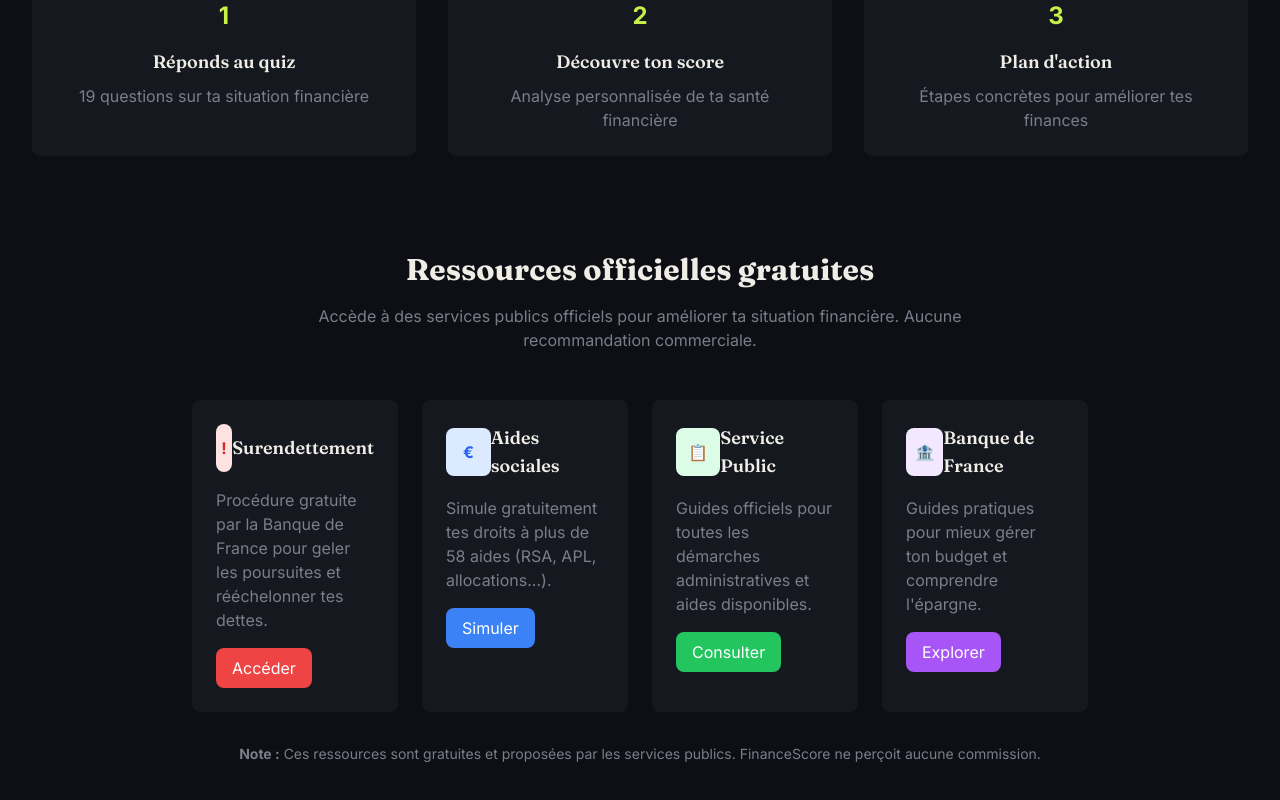
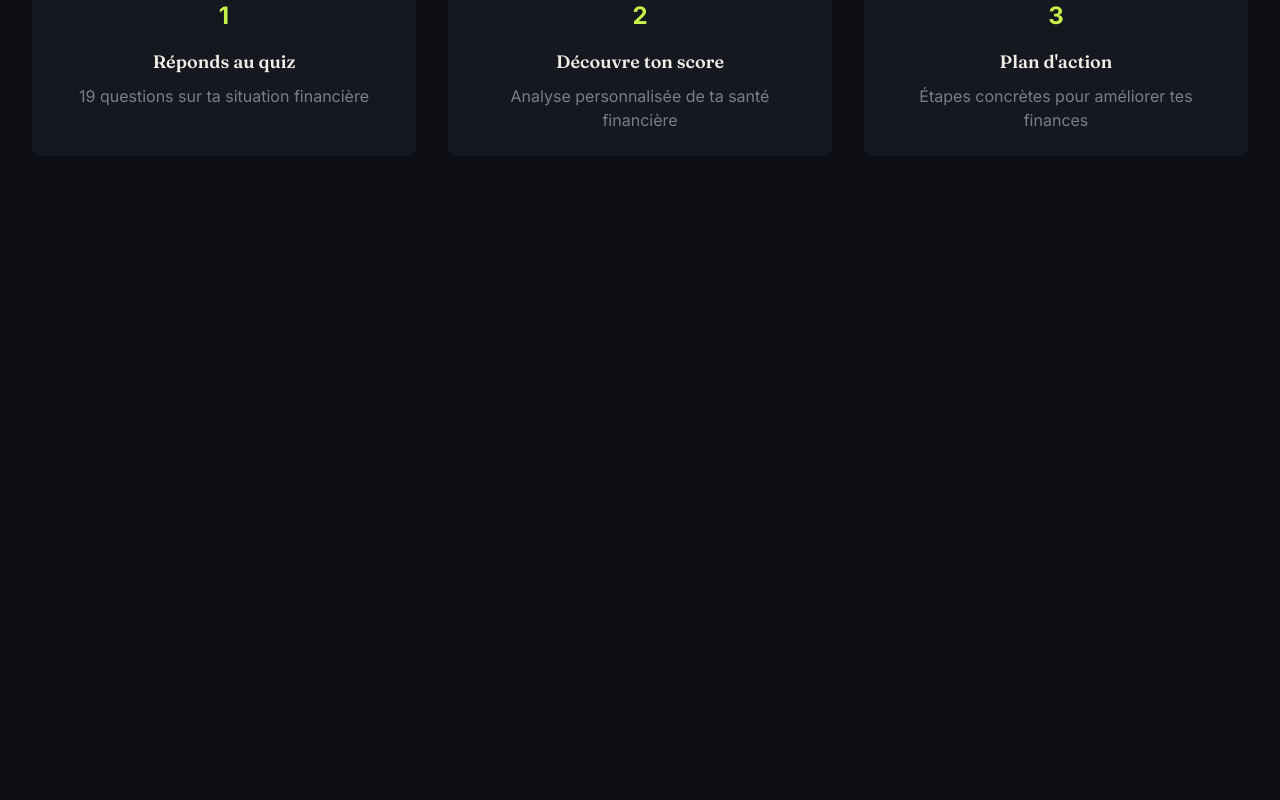
Before and after one commit to mbrakouassikan-netizen/FinanceScore, a Next.js app: page / in a window 1280 px wide. Shown: the part 468-1268 px from the top of the page. After the commit the page ends 800 px from the top, so only its background shows below. Built offline with nearby package versions, Linux system fonts and the light colour scheme; no server answers.

Commit message:
Supprimer OfficialResources de la page d'accueil

```diff
--- a/app/page.tsx
+++ b/app/page.tsx
@@ -40,114 +40,7 @@ export default function HomePage() {
           </div>
         </div>
 
-        {/* Section ressources officielles */}
-        <div className="mt-24">
-          <div className="max-w-4xl mx-auto">
-            <div className="text-center mb-12">
-              <h2 className="text-3xl font-serif font-bold text-text-primary mb-4">
-                Ressources officielles gratuites
-              </h2>
-              <p className="text-text-secondary mb-8 max-w-2xl mx-auto">
-                Accède à des services publics officiels pour améliorer ta situation financière.
-                Aucune recommandation commerciale.
-              </p>
-            </div>
-
-            <div className="grid md:grid-cols-2 lg:grid-cols-4 gap-6">
-              {/* Surendettement */}
-              <div className="bg-bg-card rounded-lg p-6 hover:shadow-lg transition-shadow">
-                <div className="flex items-center mb-4">
-                  <div className="w-12 h-12 bg-red-100 rounded-lg flex items-center justify-center">
-                    <span className="text-red-600 font-bold">!</span>
-                  </div>
-                  <h3 className="text-lg font-semibold text-text-primary">Surendettement</h3>
-                </div>
-                <p className="text-text-secondary mb-4">
-                  Procédure gratuite par la Banque de France pour geler les poursuites et rééchelonner tes dettes.
-                </p>
-                <a
-                  href="https://www.banque-france.fr/fr/a-votre-service/particuliers/dossier-surendettement"
-                  target="_blank"
-                  rel="noopener noreferrer"
-                  className="inline-flex items-center px-4 py-2 bg-red-500 text-white rounded-lg hover:bg-red-600 transition-colors"
-                >
-                  Accéder
-                </a>
               </div>
-
-              {/* Aides sociales */}
-              <div className="bg-bg-card rounded-lg p-6 hover:shadow-lg transition-shadow">
-                <div className="flex items-center mb-4">
-                  <div className="w-12 h-12 bg-blue-100 rounded-lg flex items-center justify-center">
-                    <span className="text-blue-600 font-bold">€</span>
-                  </div>
-                  <h3 className="text-lg font-semibold text-text-primary">Aides sociales</h3>
-                </div>
-                <p className="text-text-secondary mb-4">
-                  Simule gratuitement tes droits à plus de 58 aides (RSA, APL, allocations...).
-                </p>
-                <a
-                  href="https://www.mesdroitssociaux.gouv.fr"
-                  target="_blank"
-                  rel="noopener noreferrer"
-                  className="inline-flex items-center px-4 py-2 bg-blue-500 text-white rounded-lg hover:bg-blue-600 transition-colors"
-                >
-                  Simuler
-                </a>
-              </div>
-
-              {/* Service Public */}
-              <div className="bg-bg-card rounded-lg p-6 hover:shadow-lg transition-shadow">
-                <div className="flex items-center mb-4">
-                  <div className="w-12 h-12 bg-green-100 rounded-lg flex items-center justify-center">
-                    <span className="text-green-600 font-bold">📋</span>
-                  </div>
-                  <h3 className="text-lg font-semibold text-text-primary">Service Public</h3>
-                </div>
-                <p className="text-text-secondary mb-4">
-                  Guides officiels pour toutes les démarches administratives et aides disponibles.
-                </p>
-                <a
-                  href="https://www.service-public.gouv.fr"
-                  target="_blank"
-                  rel="noopener noreferrer"
-                  className="inline-flex items-center px-4 py-2 bg-green-500 text-white rounded-lg hover:bg-green-600 transition-colors"
-                >
-                  Consulter
-                </a>
-              </div>
-
-              {/* Banque de France */}
-              <div className="bg-bg-card rounded-lg p-6 hover:shadow-lg transition-shadow">
-                <div className="flex items-center mb-4">
-                  <div className="w-12 h-12 bg-purple-100 rounded-lg flex items-center justify-center">
-                    <span className="text-purple-600 font-bold">🏦</span>
-                  </div>
-                  <h3 className="text-lg font-semibold text-text-primary">Banque de France</h3>
-                </div>
-                <p className="text-text-secondary mb-4">
-                  Guides pratiques pour mieux gérer ton budget et comprendre l'épargne.
-                </p>
-                <a
-                  href="https://particuliers.banque-france.fr"
-                  target="_blank"
-                  rel="noopener noreferrer"
-                  className="inline-flex items-center px-4 py-2 bg-purple-500 text-white rounded-lg hover:bg-purple-600 transition-colors"
-                >
-                  Explorer
-                </a>
-              </div>
-            </div>
-
-            <div className="text-center mt-8">
-              <p className="text-sm text-text-secondary">
-                <strong>Note :</strong> Ces ressources sont gratuites et proposées par les services publics.
-                FinanceScore ne perçoit aucune commission.
-              </p>
-            </div>
-          </div>
-        </div>
-      </div>
     </div>
   );
 }
```
